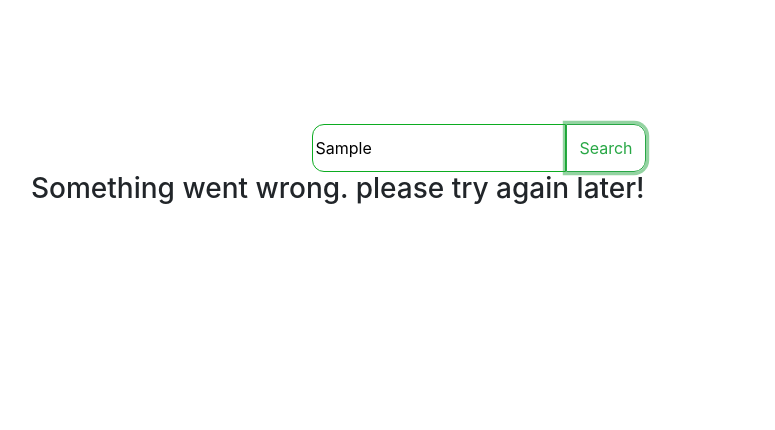
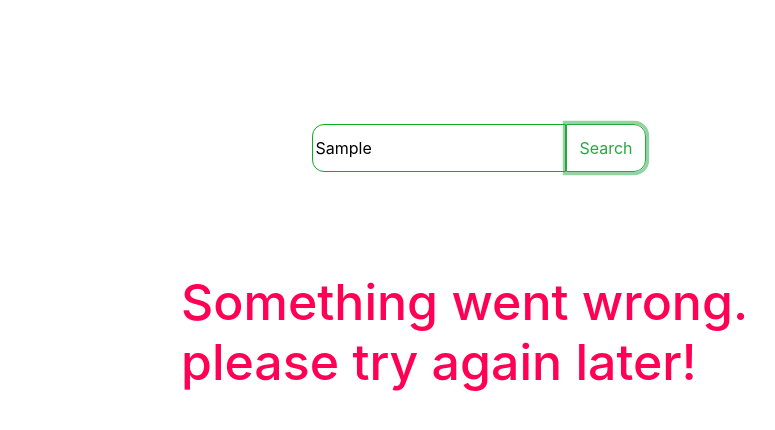
Before and after one commit to Pro-moinkhan/Hungry_Monster, a plain HTML site: page index.html in a window 1280 px wide. Both pictures are taken after typing "Sample" into the empty fields and a click on the button "Search". Shown: the whole page, without its empty margins (161-936 px from the left). Drawn offline with nearby package versions, Linux system fonts and the light colour scheme; no server answers.

Commit message:
done finally

```diff
--- a/app.js
+++ b/app.js
@@ -9,7 +9,9 @@ const search = async () => {
         document.getElementById('errorDiv').style.display="none";
     }
     catch {
+        document.getElementById('errorDiv').style.display="block";
         displayError('Something went wrong. please try again later!');
+        document.getElementById('ingredientDisplay').style.display="none";
     }
 }
 
@@ -44,7 +46,9 @@ const displayIngredient = async idInfo => {
         document.getElementById('errorDiv').style.display="none";
     }
     catch {
-        displayError('server problem, could not load yor food ingredients try again later!')
+        document.getElementById('errorDiv').style.display="block";
+        displayError('server problem, could not load yor food ingredients try again later!');
+        document.getElementById('ingredientDisplay').style.display="none";
     }
 }
 
--- a/index.html
+++ b/index.html
@@ -21,9 +21,12 @@
             </div>
         </div>
     </section>
-    <div>
-        <h3 id="errorDiv"></h3>
-    </div>
+    <section id="Error">
+        <div>
+            <h3 id="errorDiv"></h3>
+        </div>
+    </section>
+
 
     <!-- ingredient display section -->
     <section>
--- a/style.css
+++ b/style.css
@@ -62,5 +62,15 @@ body{
 
 #ingredientDisplay{
     display: none;
-    margin-bottom: 500px;
+    margin-bottom: 30px;
 }
+
+/* error div */
+#Error{
+    padding: 100px 10px 10px 150px;
+}
+#Error h3{
+    font-size: 50px;
+    font: 700;
+    color: rgb(255, 0, 85);
+}
```
